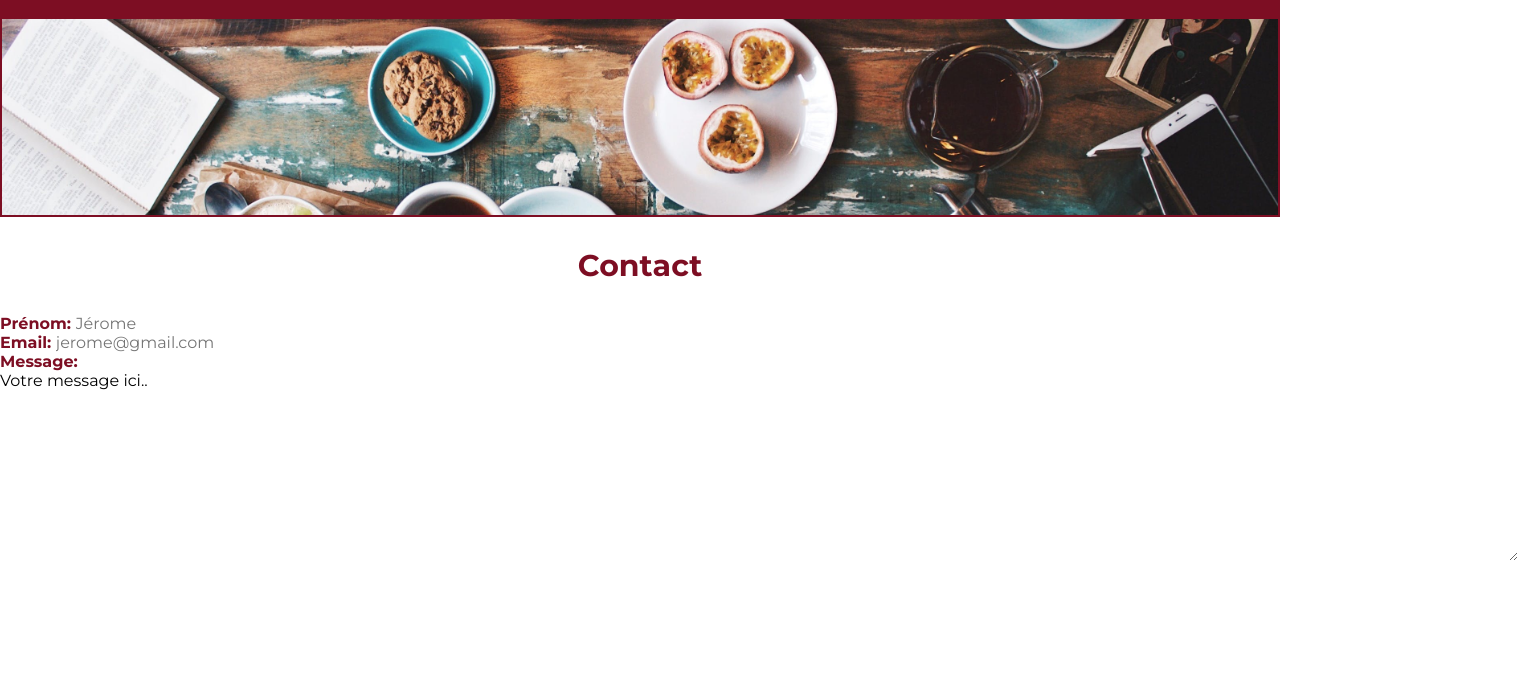
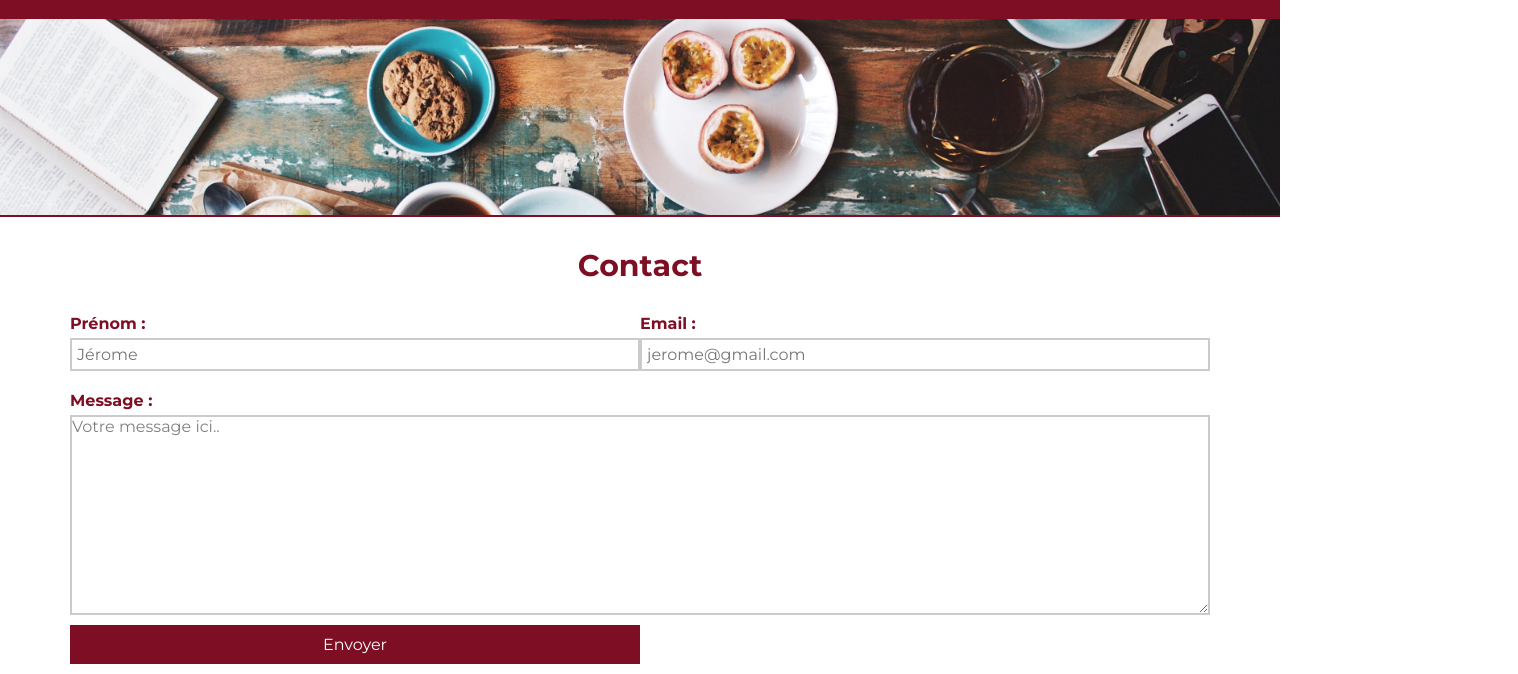
Before and after one commit to YazidK15/ForEach-Koffee, a plain HTML site: page index.html in a window 1280 px wide. Shown: the part 1513-2187 px from the top of the page, 1518 px wide, since content can reach past the window. Before the commit the page ends 2078 px from the top, so only its background shows below. Drawn offline with Linux system fonts and the light colour scheme; a web font is replaced by a local one.

Commit message:
Ajout de css sur le formulaire pour avoir des couleurs et les éléments à la bonne place

```diff
--- a/index.css
+++ b/index.css
@@ -79,7 +79,9 @@ img {
     justify-content: center;
     flex-direction: column;
     align-items: center;
-    border: 2px solid #7D0E23;
+    border-top: 2px solid #7D0E23;
+    border-bottom: 2px solid #7D0E23;
+
 
 }
 
@@ -120,7 +122,9 @@ img {
     background-size: cover;
     background-position: center;
     background-attachment: fixed;
-    border: 2px solid #7D0E23;
+    border-top: 2px solid #7D0E23;
+    border-bottom: 2px solid #7D0E23;
+
 
 }
 
@@ -167,14 +171,54 @@ img {
 
 /* Formulaire */
 
-form {
-    color: #7D0E23;
-    font-weight: bold;
-}
-
 #formulaire h1 {
     color: #7D0E23;
     font-size: 30px;
     text-align: center;
     margin: 30px;
 }
+
+form {
+    color: #7D0E23;
+    font-weight: bold;
+    margin: 10px 70px;
+}
+
+#identifiants {
+    display: flex;
+    margin-bottom: 20px;
+}
+
+.input_identifiant {
+    display: flex;
+    flex-direction: column;
+    width: 50%;
+}
+
+.input_identifiant input {
+    width: 100%;
+    padding: 5px;
+    border: 2px solid rgb(205, 202, 202);
+    color: grey;
+    margin-top: 5px;
+}
+
+.input_message {
+    display: flex;
+    flex-direction: column;
+}
+
+.input_message textarea {
+    height: 200px;
+    border: 2px solid rgb(205, 202, 202);
+    color: grey;
+    margin-top: 5px;
+}
+
+#button input {
+    background-color: #7D0E23;
+    color: white;
+    width: 50%;
+    padding: 10px;
+    margin-top: 10px;
+}
--- a/index.html
+++ b/index.html
@@ -97,18 +97,23 @@
         </section>
         <section id="formulaire">
             <h1>Contact</h1>
-            <form>
-                <div>
-                    <label for="prenom">Prénom:</label>
-                    <input type="text" name="prenom" id="prenom" placeholder="Jérome">
+            <form id="form">
+                <div id="identifiants">
+                    <div class="input_identifiant">
+                        <label for="prenom">Prénom :</label>
+                        <input type="text" name="prenom" id="prenom" placeholder="Jérome">
+                    </div>
+                    <div class="input_identifiant">
+                        <label for="email">Email :</label>
+                        <input type="text" name="email" id="email" placeholder="jerome@gmail.com">
+                    </div>
                 </div>
-                <div>
-                    <label for="email">Email:</label>
-                    <input type="text" name="email" id="email" placeholder="jerome@gmail.com">
+                <div class="input_message">
+                    <label for="message">Message :</label>
+                    <textarea name="message" id="message">Votre message ici..</textarea>
                 </div>
-                <div>
-                    <label for="message">Message:</label>
-                    <textarea name="message" id="message" cols="150" rows="10">Votre message ici..</textarea>
+                <div id="button">
+                    <input type="submit" value="Envoyer">
                 </div>
             </form>
 
```
